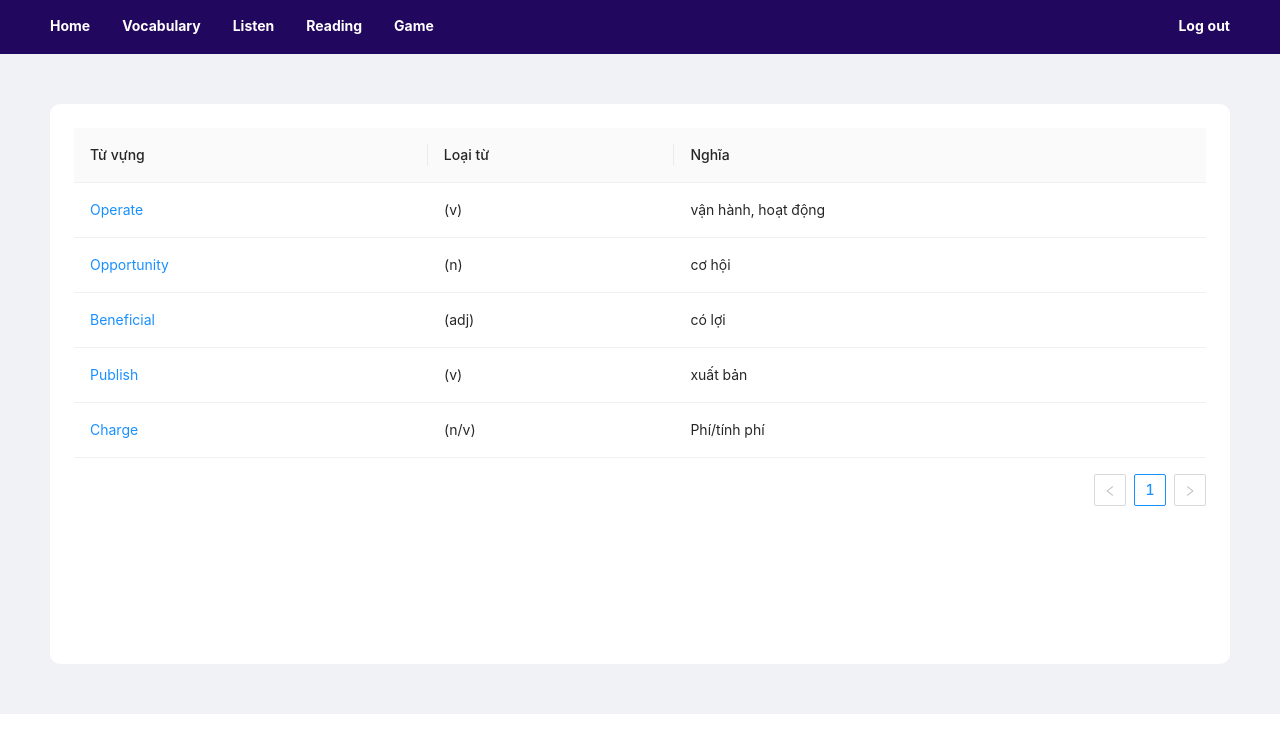
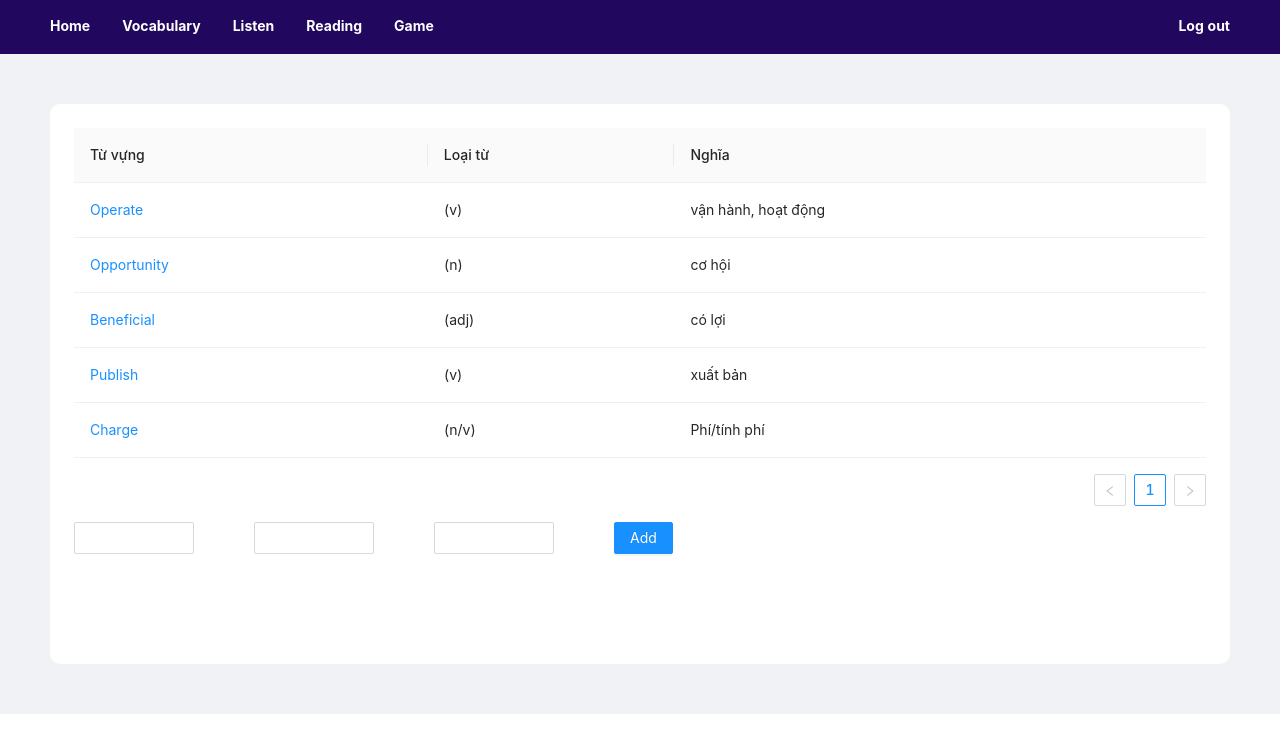
Before and after one commit to trungthinh99/toeic_client_main, a React (Create React App) app: page /vocab in a window 1280 px wide. Shown: the top 752 px of the page. Built offline with nearby package versions, Linux system fonts and the light colour scheme.

Commit message:
redux config

```diff
--- a/public/index.html
+++ b/public/index.html
@@ -24,7 +24,7 @@
       work correctly both with client-side routing and a non-root public URL.
       Learn how to configure a non-root public URL by running `npm run build`.
     -->
-    <title>React App</title>
+    <title>Demo</title>
   </head>
   <body>
     <noscript>You need to enable JavaScript to run this app.</noscript>
--- a/src/components/vocab/Vocab.js
+++ b/src/components/vocab/Vocab.js
@@ -1,12 +1,23 @@
-import React from 'react'
-import { Layout, Table } from 'antd';
+import React, { useState } from 'react'
+import { Layout, Table, Col, Row, Input, Button } from 'antd';
 import { vocabData } from './Data'
+import { useDispatch, useSelector } from 'react-redux'
+import { vocabListSelector } from '../../redux/selectors';
 
 const { Content } = Layout;
 
+function VocabContent() {
+  // const vocab = useSelector(vocabListSelector);
+  const dispatch = useDispatch();
 
+  const [name, setName] = useState('');
+  // const [type, setType] = useState('');
+  // const [mean, setMean] = useState('');
 
-function VocabContent() {
+  const handleChange = (e) => {
+    console.log(e.target.value)
+  }
+
   const columns = [
     {
       title: 'Từ vựng',
@@ -29,7 +40,25 @@ function VocabContent() {
   return (
     <Content className="site-layout" style={{ padding: '0 50px', marginTop: 104, height: 610 }}>
       <div className="site-layout-background" style={{ padding: 24, minHeight: 560, borderRadius: 10 }}>
+        <Row>
+          <Col span={24}>
             <Table columns={columns} dataSource={vocabData} />
+          </Col>
+          <Row>
+            <Col>
+              <Input value={name} onChange={handleChange} style={{ width: 120 }} />
+            </Col>
+            <Col>
+              <Input style={{ width: 120, marginLeft: 60 }} />
+            </Col>
+            <Col>
+              <Input style={{ width: 120, marginLeft: 60 }} />
+            </Col>
+            <Col>
+              <Button type="primary" style={{ marginLeft: 60 }}>Add</Button>
+            </Col>
+          </Row>
+        </Row>
       </div>
     </Content>
   )
--- a/src/redux/selectors.js
+++ b/src/redux/selectors.js
@@ -0,0 +1 @@
+export const vocabListSelector = (state) => state.vocabList
```
Lines whose indentation alone changed are shown as unchanged.
